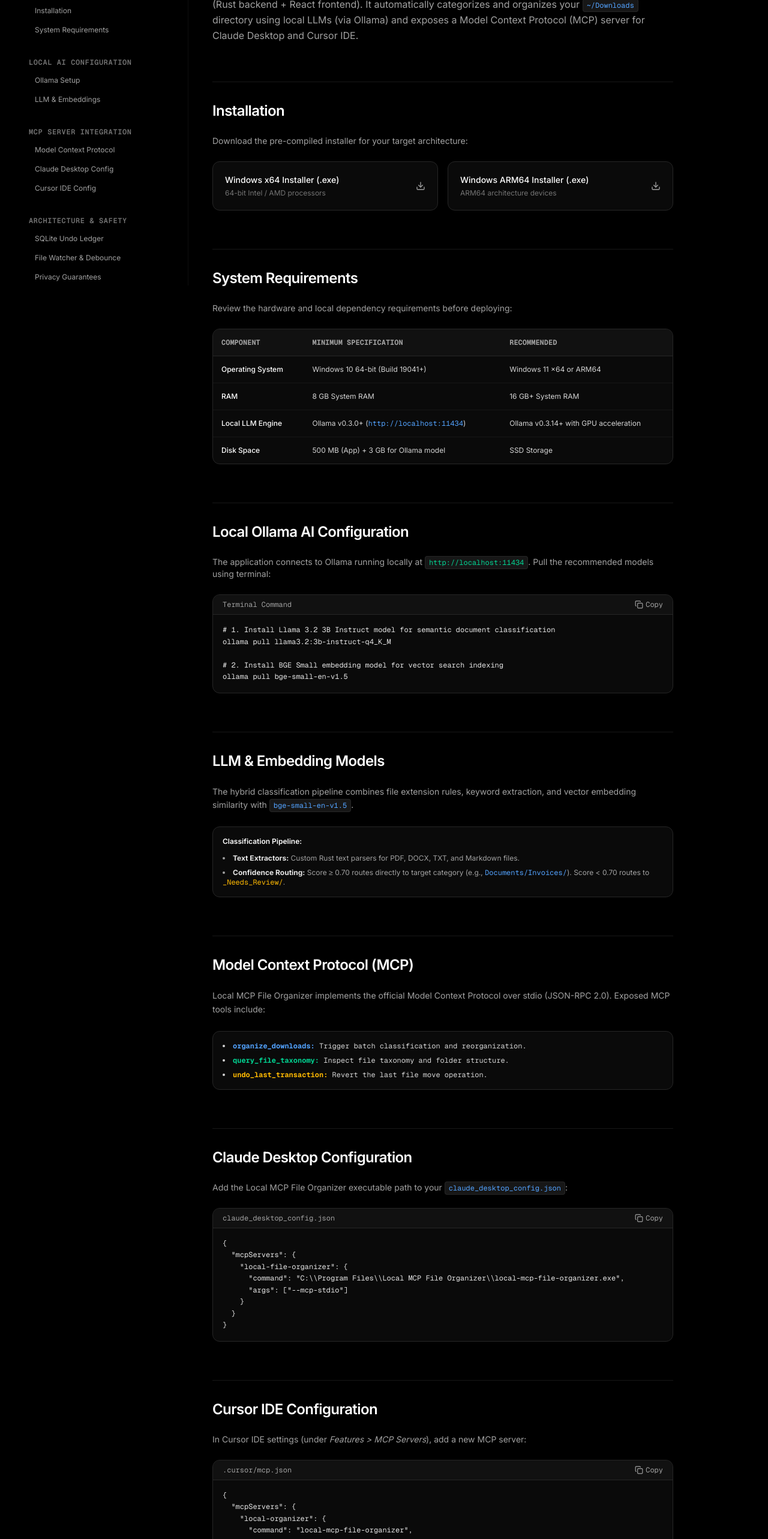
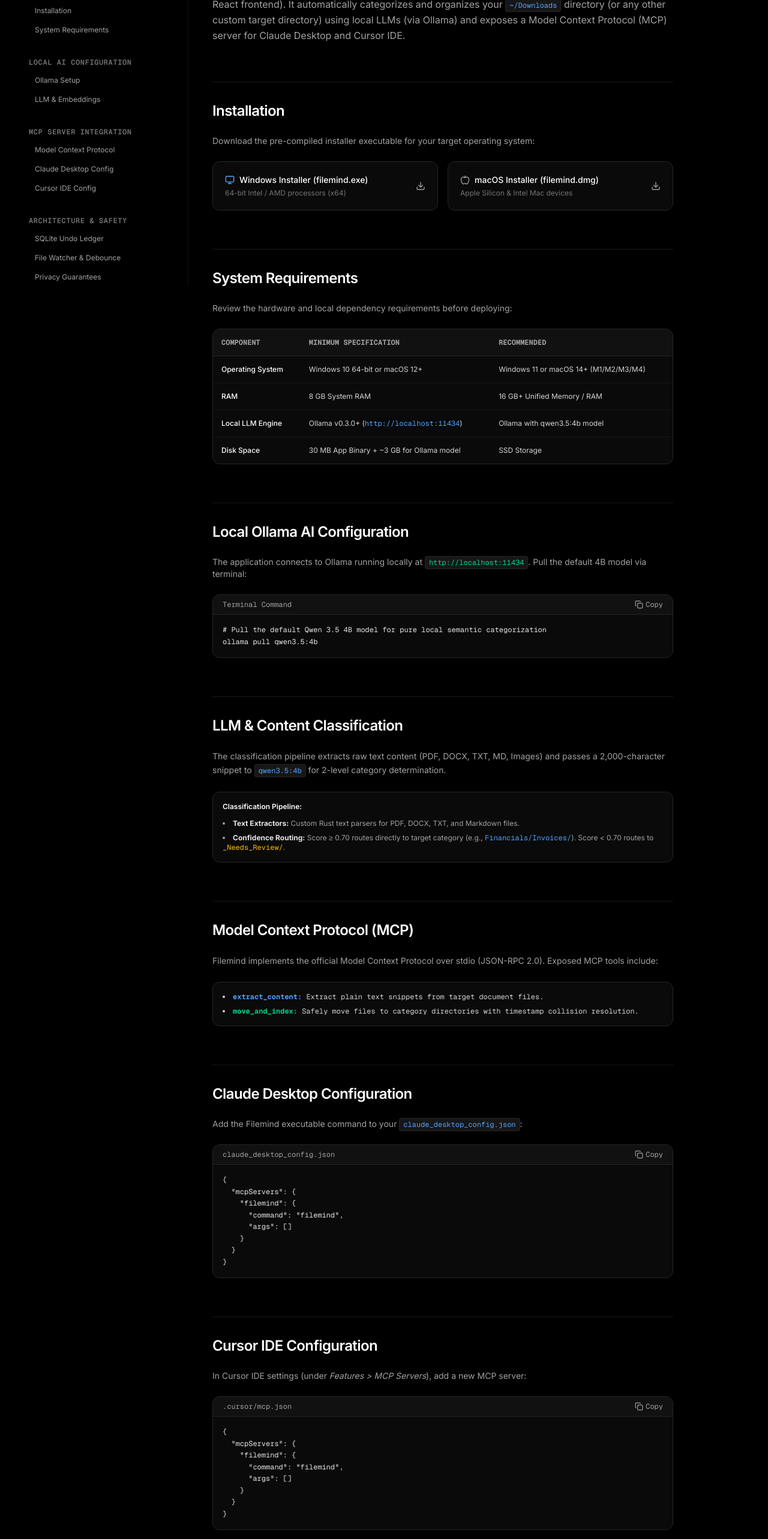
Before and after one commit to Dhruv-Mann/filemind, a Next.js app in the folder website/: page /docs in a window 1280 px wide. Shown: the part 234-2800 px from the top of the page at 60% size. Built offline with nearby package versions, Linux system fonts and the light colour scheme.

Commit message:
Update docs page with filemind naming, custom directory clarification, and qwen3.5:4b model command

```diff
--- a/website/src/app/docs/page.tsx
+++ b/website/src/app/docs/page.tsx
@@ -4,7 +4,7 @@
 import Link from 'next/link';
 import { Navbar } from '@/components/navbar';
 import { Footer } from '@/components/footer';
-import { Download, ChevronRight, Copy, Check, Terminal, Cpu, ShieldCheck, Database, BookOpen, HardDrive, Lock } from 'lucide-react';
+import { Download, ChevronRight, Copy, Check, Terminal, Cpu, ShieldCheck, Database, BookOpen, HardDrive, Lock, Apple, Monitor } from 'lucide-react';
 
 export default function DocsPage() {
   const [copiedCode, setCopiedCode] = useState<string | null>(null);
@@ -102,16 +102,16 @@
 
           {/* Section: Overview */}
           <section id="overview" className="space-y-4 scroll-mt-28">
-            <h1 className="text-3xl sm:text-4xl font-bold tracking-tight text-white">Local MCP File Organizer Documentation</h1>
+            <h1 className="text-3xl sm:text-4xl font-bold tracking-tight text-white">Filemind Documentation</h1>
             <p className="text-base text-neutral-400 leading-relaxed">
-              Local MCP File Organizer is a 100% private, local-first desktop application engineered with Tauri v2 (Rust backend + React frontend). It automatically categorizes and organizes your <code className="font-mono text-xs bg-neutral-900 px-1.5 py-0.5 rounded border border-neutral-800 text-blue-400">~/Downloads</code> directory using local LLMs (via Ollama) and exposes a Model Context Protocol (MCP) server for Claude Desktop and Cursor IDE.
+              Filemind is a 100% private, local-first desktop application engineered with Tauri v2 (Rust backend + React frontend). It automatically categorizes and organizes your <code className="font-mono text-xs bg-neutral-900 px-1.5 py-0.5 rounded border border-neutral-800 text-blue-400">~/Downloads</code> directory (or any other custom target directory) using local LLMs (via Ollama) and exposes a Model Context Protocol (MCP) server for Claude Desktop and Cursor IDE.
             </p>
           </section>
 
           {/* Section: Installation */}
           <section id="installation" className="space-y-6 scroll-mt-28 pt-8 border-t border-neutral-900">
             <h2 className="text-2xl font-semibold text-white tracking-tight">Installation</h2>
-            <p className="text-sm text-neutral-400">Download the pre-compiled installer for your target architecture:</p>
+            <p className="text-sm text-neutral-400">Download the pre-compiled installer executable for your target operating system:</p>
 
             <div className="grid grid-cols-1 sm:grid-cols-2 gap-4">
               <a
@@ -120,20 +120,26 @@
                 className="p-5 rounded-xl bg-neutral-950 border border-neutral-800 hover:border-neutral-700 transition-colors flex items-center justify-between group"
               >
                 <div>
-                  <div className="text-sm font-medium text-white group-hover:text-blue-400 transition-colors">Windows x64 Installer (.exe)</div>
-                  <div className="text-xs text-neutral-500 mt-1">64-bit Intel / AMD processors</div>
+                  <div className="text-sm font-medium text-white group-hover:text-blue-400 transition-colors flex items-center gap-2">
+                    <Monitor className="w-4 h-4 text-blue-400" />
+                    <span>Windows Installer (filemind.exe)</span>
+                  </div>
+                  <div className="text-xs text-neutral-500 mt-1">64-bit Intel / AMD processors (x64)</div>
                 </div>
                 <Download className="w-4 h-4 text-neutral-400 group-hover:text-white transition-colors" />
               </a>
 
               <a
-                href="/api/download?arch=arm64"
-                download="filemind.exe"
+                href="/api/download?platform=mac"
+                download="filemind.dmg"
                 className="p-5 rounded-xl bg-neutral-950 border border-neutral-800 hover:border-neutral-700 transition-colors flex items-center justify-between group"
               >
                 <div>
-                  <div className="text-sm font-medium text-white group-hover:text-blue-400 transition-colors">Windows ARM64 Installer (.exe)</div>
-                  <div className="text-xs text-neutral-500 mt-1">ARM64 architecture devices</div>
+                  <div className="text-sm font-medium text-white group-hover:text-blue-400 transition-colors flex items-center gap-2">
+                    <Apple className="w-4 h-4 text-neutral-400 group-hover:text-white" />
+                    <span>macOS Installer (filemind.dmg)</span>
+                  </div>
+                  <div className="text-xs text-neutral-500 mt-1">Apple Silicon &amp; Intel Mac devices</div>
                 </div>
                 <Download className="w-4 h-4 text-neutral-400 group-hover:text-white transition-colors" />
               </a>
@@ -157,22 +163,22 @@
                 <tbody className="divide-y divide-neutral-900 text-neutral-300">
                   <tr>
                     <td className="p-3.5 font-medium text-white">Operating System</td>
-                    <td className="p-3.5">Windows 10 64-bit (Build 19041+)</td>
-                    <td className="p-3.5">Windows 11 x64 or ARM64</td>
+                    <td className="p-3.5">Windows 10 64-bit or macOS 12+</td>
+                    <td className="p-3.5">Windows 11 or macOS 14+ (M1/M2/M3/M4)</td>
                   </tr>
                   <tr>
                     <td className="p-3.5 font-medium text-white">RAM</td>
                     <td className="p-3.5">8 GB System RAM</td>
-                    <td className="p-3.5">16 GB+ System RAM</td>
+                    <td className="p-3.5">16 GB+ Unified Memory / RAM</td>
                   </tr>
                   <tr>
                     <td className="p-3.5 font-medium text-white">Local LLM Engine</td>
                     <td className="p-3.5">Ollama v0.3.0+ (<code className="font-mono text-blue-400">http://localhost:11434</code>)</td>
-                    <td className="p-3.5">Ollama v0.3.14+ with GPU acceleration</td>
+                    <td className="p-3.5">Ollama with qwen3.5:4b model</td>
                   </tr>
                   <tr>
                     <td className="p-3.5 font-medium text-white">Disk Space</td>
-                    <td className="p-3.5">500 MB (App) + 3 GB for Ollama model</td>
+                    <td className="p-3.5">30 MB App Binary + ~3 GB for Ollama model</td>
                     <td className="p-3.5">SSD Storage</td>
                   </tr>
                 </tbody>
@@ -184,14 +190,14 @@
           <section id="ollama-setup" className="space-y-6 scroll-mt-28 pt-8 border-t border-neutral-900">
             <h2 className="text-2xl font-semibold text-white tracking-tight">Local Ollama AI Configuration</h2>
             <p className="text-sm text-neutral-400">
-              The application connects to Ollama running locally at <code className="font-mono text-xs bg-neutral-900 px-1.5 py-0.5 rounded border border-neutral-800 text-emerald-400">http://localhost:11434</code>. Pull the recommended models using terminal:
+              The application connects to Ollama running locally at <code className="font-mono text-xs bg-neutral-900 px-1.5 py-0.5 rounded border border-neutral-800 text-emerald-400">http://localhost:11434</code>. Pull the default 4B model via terminal:
             </p>
 
             <div className="relative rounded-xl bg-neutral-950 border border-neutral-800 overflow-hidden font-mono text-xs">
               <div className="flex items-center justify-between px-4 py-2 bg-neutral-900/60 border-b border-neutral-800 text-neutral-400">
                 <span>Terminal Command</span>
                 <button
-                  onClick={() => copyToClipboard('ollama pull llama3.2:3b-instruct-q4_K_M\nollama pull bge-small-en-v1.5', 'ollama')}
+                  onClick={() => copyToClipboard('ollama pull qwen3.5:4b', 'ollama')}
                   className="hover:text-white transition-colors flex items-center gap-1"
                 >
                   {copiedCode === 'ollama' ? <Check className="w-3.5 h-3.5 text-emerald-400" /> : <Copy className="w-3.5 h-3.5" />}
@@ -199,27 +205,24 @@
                 </button>
               </div>
               <pre className="p-4 text-neutral-200 overflow-x-auto leading-relaxed">
-{`# 1. Install Llama 3.2 3B Instruct model for semantic document classification
-ollama pull llama3.2:3b-instruct-q4_K_M
-
-# 2. Install BGE Small embedding model for vector search indexing
-ollama pull bge-small-en-v1.5`}
+{`# Pull the default Qwen 3.5 4B model for pure local semantic categorization
+ollama pull qwen3.5:4b`}
               </pre>
             </div>
           </section>
 
           {/* Section: LLM & Embeddings */}
           <section id="model-selection" className="space-y-6 scroll-mt-28 pt-8 border-t border-neutral-900">
-            <h2 className="text-2xl font-semibold text-white tracking-tight">LLM & Embedding Models</h2>
+            <h2 className="text-2xl font-semibold text-white tracking-tight">LLM &amp; Content Classification</h2>
             <p className="text-sm text-neutral-400 leading-relaxed">
-              The hybrid classification pipeline combines file extension rules, keyword extraction, and vector embedding similarity with <code className="font-mono text-xs bg-neutral-900 px-1.5 py-0.5 rounded border border-neutral-800 text-blue-400">bge-small-en-v1.5</code>.
+              The classification pipeline extracts raw text content (PDF, DOCX, TXT, MD, Images) and passes a 2,000-character snippet to <code className="font-mono text-xs bg-neutral-900 px-1.5 py-0.5 rounded border border-neutral-800 text-blue-400">qwen3.5:4b</code> for 2-level category determination.
             </p>
 
             <div className="p-4 rounded-xl border border-neutral-800 bg-neutral-950 space-y-3 text-xs">
               <div className="font-semibold text-white">Classification Pipeline:</div>
               <ul className="space-y-2 text-neutral-400 list-disc list-inside">
                 <li><strong className="text-neutral-200">Text Extractors:</strong> Custom Rust text parsers for PDF, DOCX, TXT, and Markdown files.</li>
-                <li><strong className="text-neutral-200">Confidence Routing:</strong> Score &ge; 0.70 routes directly to target category (e.g., <code className="font-mono text-blue-400">Documents/Invoices/</code>). Score &lt; 0.70 routes to <code className="font-mono text-amber-400">_Needs_Review/</code>.</li>
+                <li><strong className="text-neutral-200">Confidence Routing:</strong> Score &ge; 0.70 routes directly to target category (e.g., <code className="font-mono text-blue-400">Financials/Invoices/</code>). Score &lt; 0.70 routes to <code className="font-mono text-amber-400">_Needs_Review/</code>.</li>
               </ul>
             </div>
           </section>
@@ -228,12 +231,11 @@
           <section id="mcp-overview" className="space-y-6 scroll-mt-28 pt-8 border-t border-neutral-900">
             <h2 className="text-2xl font-semibold text-white tracking-tight">Model Context Protocol (MCP)</h2>
             <p className="text-sm text-neutral-400 leading-relaxed">
-              Local MCP File Organizer implements the official Model Context Protocol over stdio (JSON-RPC 2.0). Exposed MCP tools include:
+              Filemind implements the official Model Context Protocol over stdio (JSON-RPC 2.0). Exposed MCP tools include:
             </p>
             <ul className="text-xs text-neutral-300 space-y-2 list-disc list-inside bg-neutral-950 p-4 rounded-xl border border-neutral-800 font-mono">
-              <li><strong className="text-blue-400">organize_downloads:</strong> Trigger batch classification and reorganization.</li>
-              <li><strong className="text-emerald-400">query_file_taxonomy:</strong> Inspect file taxonomy and folder structure.</li>
-              <li><strong className="text-amber-400">undo_last_transaction:</strong> Revert the last file move operation.</li>
+              <li><strong className="text-blue-400">extract_content:</strong> Extract plain text snippets from target document files.</li>
+              <li><strong className="text-emerald-400">move_and_index:</strong> Safely move files to category directories with timestamp collision resolution.</li>
             </ul>
           </section>
 
@@ -241,14 +243,14 @@
           <section id="claude-desktop" className="space-y-6 scroll-mt-28 pt-8 border-t border-neutral-900">
             <h2 className="text-2xl font-semibold text-white tracking-tight">Claude Desktop Configuration</h2>
             <p className="text-sm text-neutral-400">
-              Add the Local MCP File Organizer executable path to your <code className="font-mono text-xs bg-neutral-900 px-1.5 py-0.5 rounded border border-neutral-800 text-blue-400">claude_desktop_config.json</code>:
+              Add the Filemind executable command to your <code className="font-mono text-xs bg-neutral-900 px-1.5 py-0.5 rounded border border-neutral-800 text-blue-400">claude_desktop_config.json</code>:
             </p>
 
             <div className="relative rounded-xl bg-neutral-950 border border-neutral-800 overflow-hidden font-mono text-xs">
               <div className="flex items-center justify-between px-4 py-2 bg-neutral-900/60 border-b border-neutral-800 text-neutral-400">
                 <span>claude_desktop_config.json</span>
                 <button
-                  onClick={() => copyToClipboard(`{\n  "mcpServers": {\n    "local-file-organizer": {\n      "command": "C:\\\\Program Files\\\\Local MCP File Organizer\\\\local-mcp-file-organizer.exe",\n      "args": ["--mcp-stdio"]\n    }\n  }\n}`, 'mcp-config')}
+                  onClick={() => copyToClipboard(`{\n  "mcpServers": {\n    "filemind": {\n      "command": "filemind",\n      "args": []\n    }\n  }\n}`, 'mcp-config')}
                   className="hover:text-white transition-colors flex items-center gap-1"
                 >
                   {copiedCode === 'mcp-config' ? <Check className="w-3.5 h-3.5 text-emerald-400" /> : <Copy className="w-3.5 h-3.5" />}
@@ -258,9 +260,9 @@
               <pre className="p-4 text-neutral-200 overflow-x-auto leading-relaxed">
 {`{
   "mcpServers": {
-    "local-file-organizer": {
-      "command": "C:\\\\Program Files\\\\Local MCP File Organizer\\\\local-mcp-file-organizer.exe",
-      "args": ["--mcp-stdio"]
+    "filemind": {
+      "command": "filemind",
+      "args": []
     }
   }
 }`}
@@ -279,7 +281,7 @@
               <div className="flex items-center justify-between px-4 py-2 bg-neutral-900/60 border-b border-neutral-800 text-neutral-400">
                 <span>.cursor/mcp.json</span>
                 <button
-                  onClick={() => copyToClipboard(`{\n  "mcpServers": {\n    "local-organizer": {\n      "command": "local-mcp-file-organizer",\n      "args": ["--mcp-stdio"]\n    }\n  }\n}`, 'cursor-config')}
+                  onClick={() => copyToClipboard(`{\n  "mcpServers": {\n    "filemind": {\n      "command": "filemind",\n      "args": []\n    }\n  }\n}`, 'cursor-config')}
                   className="hover:text-white transition-colors flex items-center gap-1"
                 >
                   {copiedCode === 'cursor-config' ? <Check className="w-3.5 h-3.5 text-emerald-400" /> : <Copy className="w-3.5 h-3.5" />}
@@ -289,9 +291,9 @@
               <pre className="p-4 text-neutral-200 overflow-x-auto leading-relaxed">
 {`{
   "mcpServers": {
-    "local-organizer": {
-      "command": "local-mcp-file-organizer",
-      "args": ["--mcp-stdio"]
+    "filemind": {
+      "command": "filemind",
+      "args": []
     }
   }
 }`}
@@ -301,7 +303,7 @@
 
           {/* Section: SQLite Ledger & Undo */}
           <section id="sqlite-ledger" className="space-y-6 scroll-mt-28 pt-8 border-t border-neutral-900">
-            <h2 className="text-2xl font-semibold text-white tracking-tight">SQLite Transaction Ledger & Safety</h2>
+            <h2 className="text-2xl font-semibold text-white tracking-tight">SQLite Transaction Ledger &amp; Safety</h2>
             <p className="text-sm text-neutral-400 leading-relaxed">
               Every automated file move operation performed by the file watcher or MCP tool is recorded inside a local SQLite ledger database (`rusqlite`). In case of an unexpected relocation, any transaction can be reverted with 1-click single-file or batch undo.
             </p>
```
